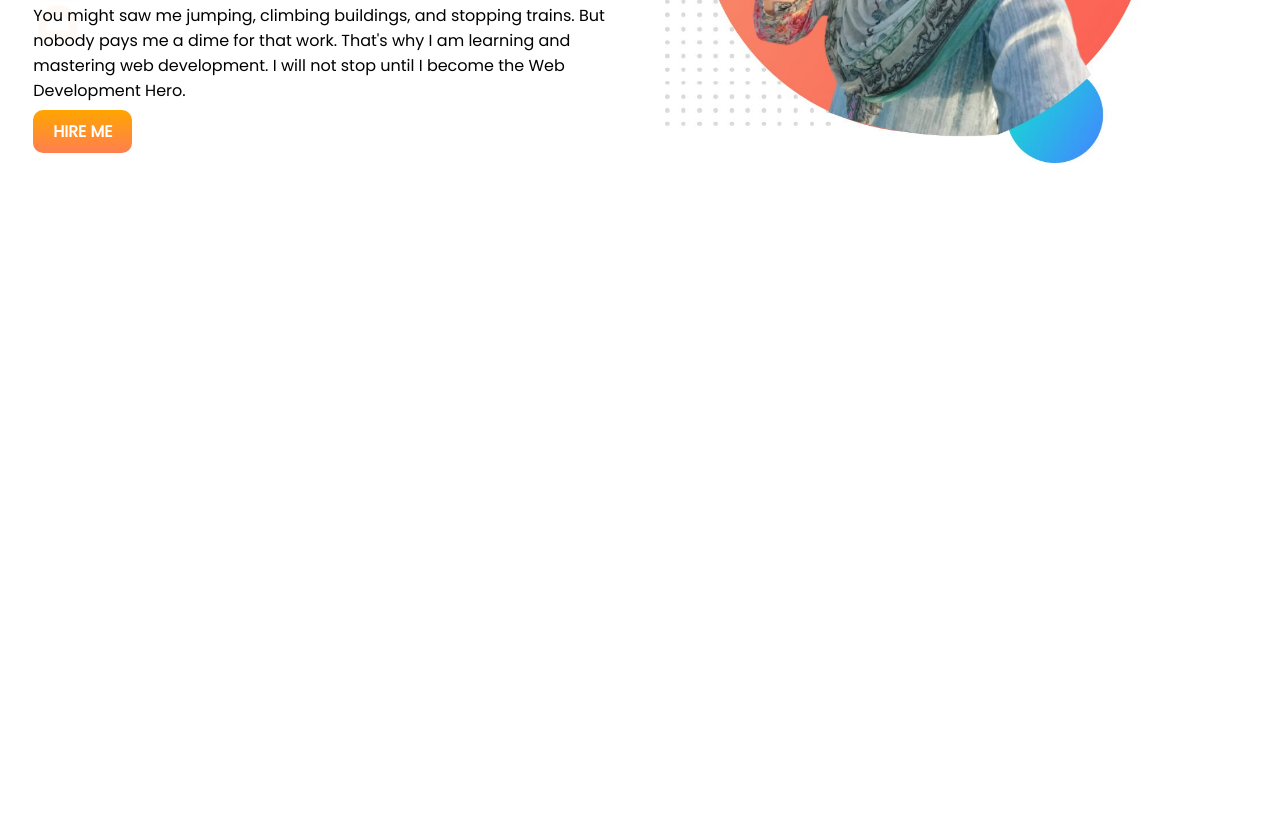
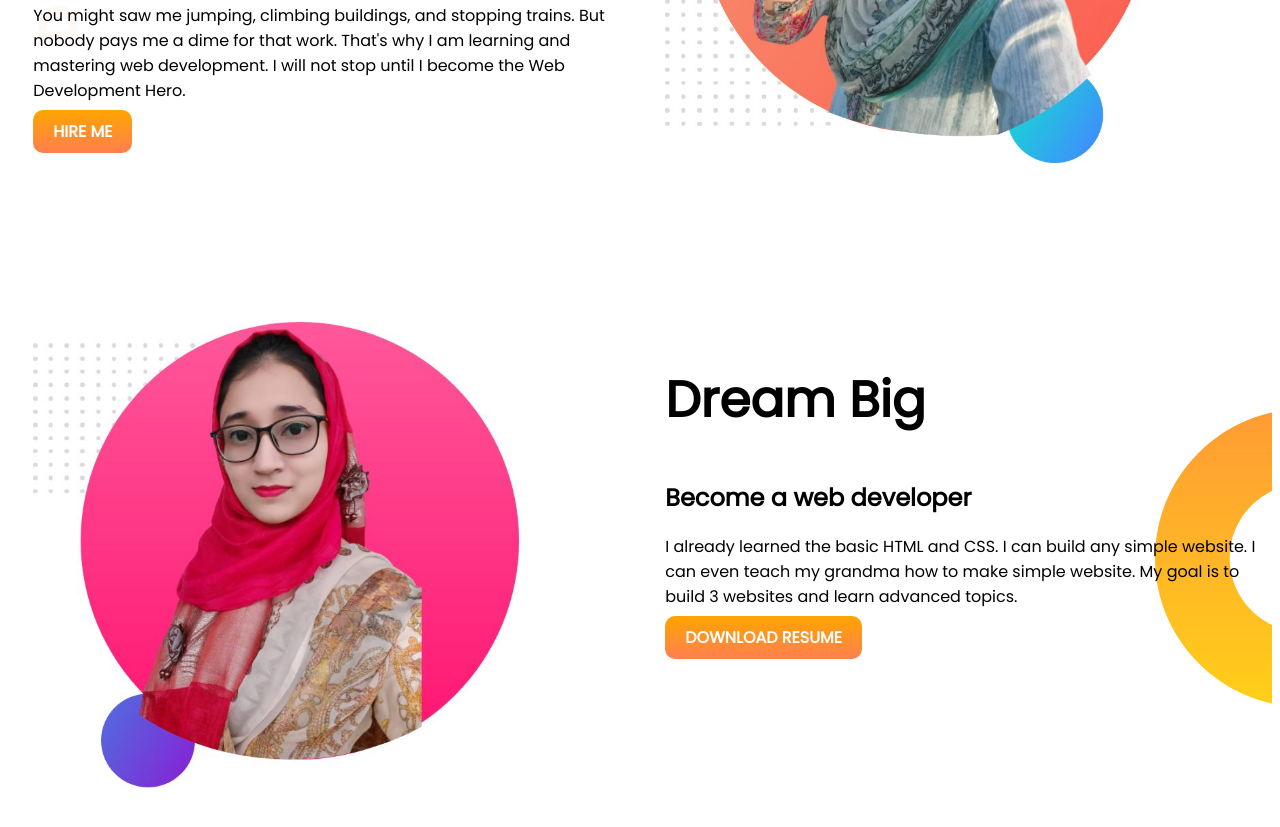
Before and after one commit to Saimatabassum/developer-portfolio, a plain HTML site: page index.html in a window 1280 px wide. Shown: the part 327-1154 px from the top of the page. Before the commit the page ends 800 px from the top, so only its background shows below. Drawn offline with Linux system fonts and the light colour scheme.

Commit message:
add dream

```diff
--- a/index.html
+++ b/index.html
@@ -29,6 +29,18 @@
             <img src="images/saima-pic-with-bg.jpg" alt="">
         </div>
     </section>
+    <section class="dream-big">
+        <div class="half-width">
+            <img src="images/saima-red-my-bg2.jpg" alt="">
+        </div>
+        <div class="half-width">
+            <h1>Dream Big</h1>
+            <h2>Become a web developer</h2>
+            <p>I already learned the basic HTML and CSS. I can build any simple website. I can even teach my grandma how
+                to make simple website. My goal is to build 3 websites and learn advanced topics.</p>
+            <a class="button" target="_blank" href="">DOWNLOAD RESUME</a>
+        </div>
+    </section>
 
 </body>
 
--- a/style.css
+++ b/style.css
@@ -12,6 +12,7 @@ h1 {
 
 section {
     display: flex;
+    margin-bottom: 12%;
 }
 
 .half-width {
@@ -37,3 +38,9 @@ section {
     background-image: url(images/top-banner.png);
     background-repeat: no-repeat;
 }
+
+.dream-big {
+    background-image: url(images/dream-bg.png);
+    background-repeat: no-repeat;
+    background-position: right;
+}
```
Also changed, not shown: images/my-bg.png (deleted), images/saima-red-my-bg2.jpg (added).
